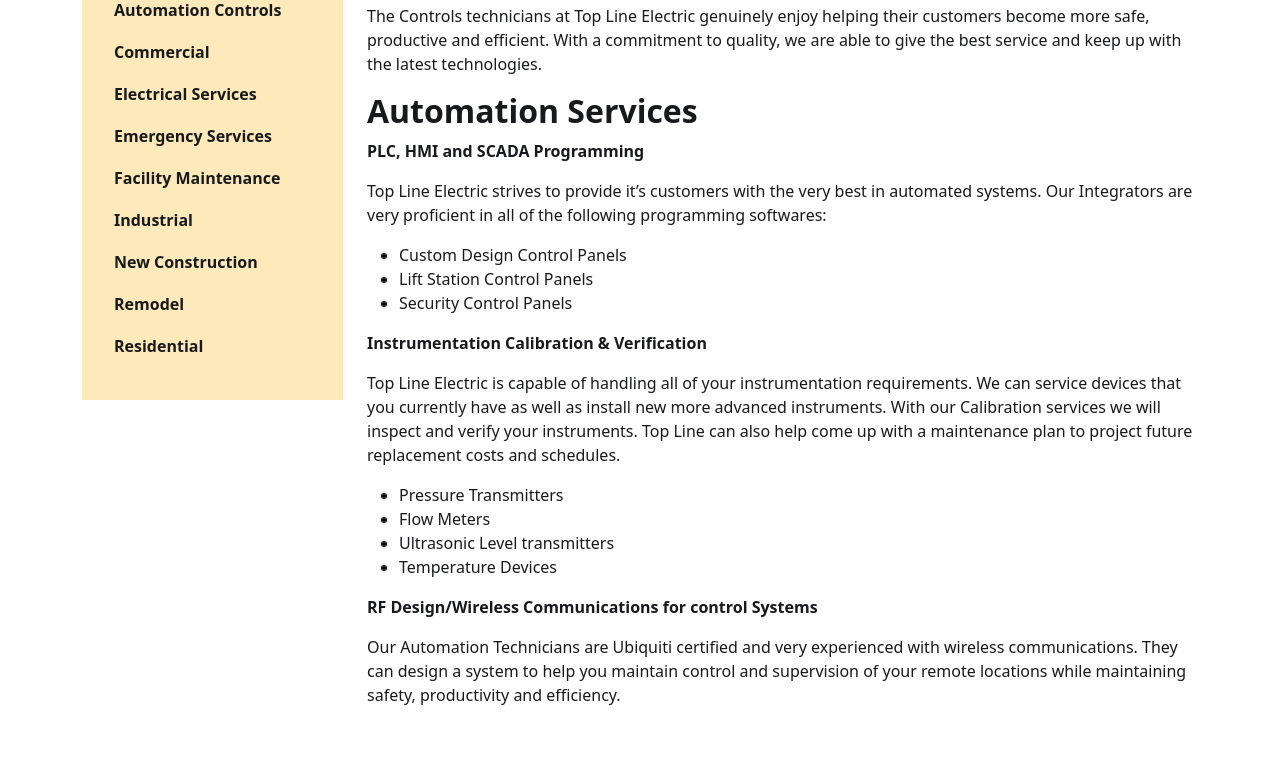
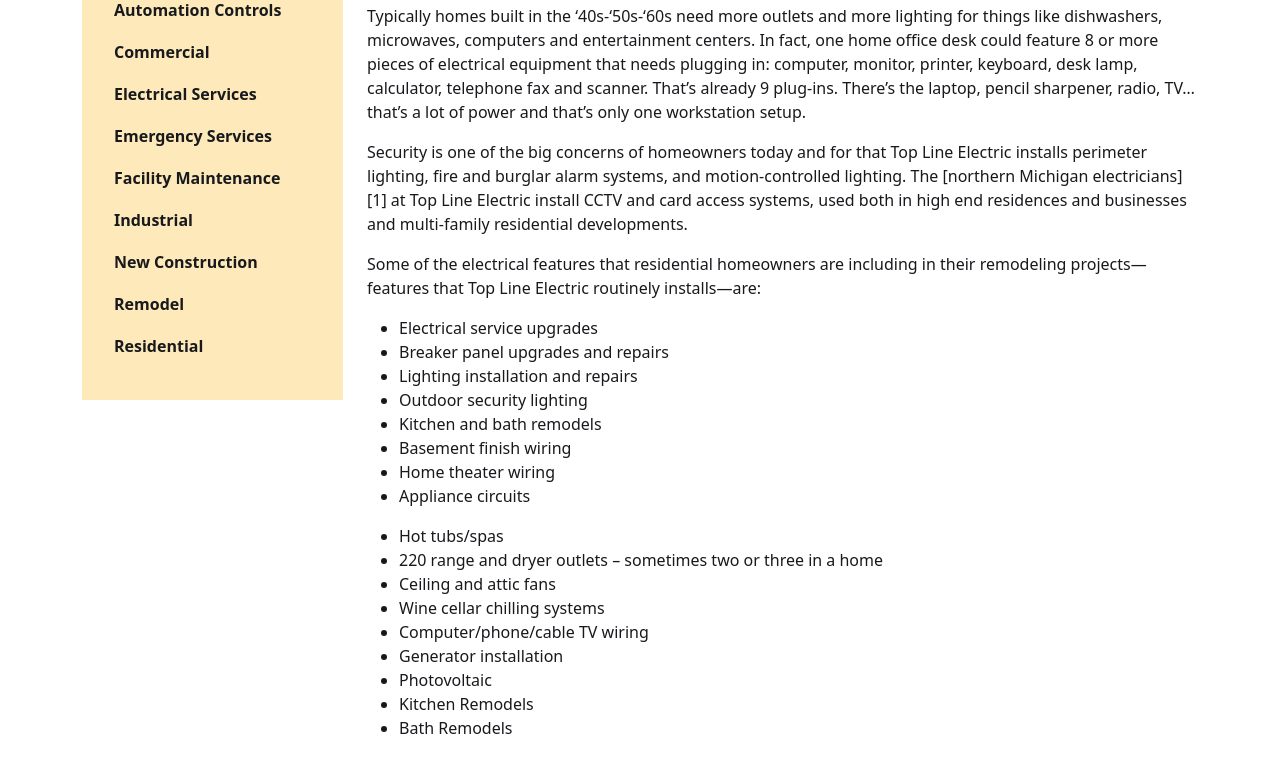
Before and after one commit to schraderweb/toplineelectric, an Eleventy site: page src/electrical-services-traverse-city/remodel-home-electricians.html in a window 1280 px wide. Shown: the part 632-1400 px from the top of the page. Built offline with nearby package versions, Linux system fonts and the light colour scheme; Eleventy itself is replaced by a stand-in of ours; files that its build step writes are made by us from their sources.

Commit message:
Update remodel-home-electricians.html

```diff
--- a/src/electrical-services-traverse-city/remodel-home-electricians.html
+++ b/src/electrical-services-traverse-city/remodel-home-electricians.html
@@ -26,57 +26,47 @@
       <div class="col">
         <h2 class="fw-bold">
    Remodel Home Electricians       </h2>
-        <p>
-          The Controls technicians at Top Line Electric genuinely
- enjoy helping their customers become more safe, productive and efficient. With a commitment to quality, we are able to give the best service and keep up with the latest technologies.
-        </p>
 
-<h2>
-    <strong>Automation Services</strong>
-  </h2>
-  <p>
-    <strong>PLC, HMI and SCADA Programming</strong>
-  </p>
-  <p>
-    Top Line Electric strives to provide it&#8217;s customers with the very best in automated systems.  Our Integrators are very proficient in all of the following programming softwares:
-  </p>
-        <ul>
-    <li>
-      Custom Design Control Panels
-    </li>
-    <li>
-      Lift Station Control Panels
-    </li>
-    <li>
-      Security Control Panels
-    </li>
-  </ul>
-  <p>
-    <strong>Instrumentation Calibration & Verification</strong>
-  </p>
-  <p>
-    Top Line Electric is capable of handling all of your instrumentation requirements. We can service devices that you currently have as well as install new more advanced instruments. With our Calibration services we will inspect and verify your instruments. Top Line can also help come up with a maintenance plan to project future replacement costs and schedules.
-  </p>
-  <ul>
-    <li>
-      Pressure Transmitters
-    </li>
-    <li>
-      Flow Meters
-    </li>
-    <li>
-      Ultrasonic Level transmitters
-    </li>
-    <li>
-      Temperature Devices
-    </li>
-  </ul>
-  <p>
-    <strong>RF Design/Wireless Communications for control Systems</strong>
-  </p>
-  <p>
-    Our Automation Technicians are Ubiquiti certified and very experienced with wireless communications. They can design a system to help you maintain control and supervision of your remote locations while maintaining safety, productivity and efficiency.
-  </p>
+
+
+
+<p>Typically homes built in the ‘40s-‘50s-‘60s need more outlets and more lighting for things like dishwashers, microwaves, computers and entertainment centers. In fact, one home office desk could feature 8 or more pieces of electrical equipment that needs plugging in: computer, monitor, printer, keyboard, desk lamp, calculator, telephone fax and scanner. That’s already 9 plug-ins. There’s the laptop, pencil sharpener, radio, TV…that’s a lot of power and that’s only one workstation setup.</p>
+<p>Security is one of the big concerns of homeowners today and for that Top Line Electric installs perimeter lighting, fire and burglar alarm systems, and motion-controlled lighting. The [northern Michigan electricians][1] at Top Line Electric install CCTV and card access systems, used both in high end residences and businesses and multi-family residential developments.</p>
+<p>Some of the electrical features that residential homeowners are including in their remodeling projects—features that Top Line Electric routinely installs—are:</p>
+<div class="row">
+<section class="six columns">
+<ul>
+<li>Electrical service upgrades</li>
+<li>Breaker panel upgrades and repairs</li>
+<li>Lighting installation and repairs</li>
+<li>Outdoor security lighting</li>
+<li>Kitchen and bath remodels</li>
+<li>Basement finish wiring</li>
+<li>Home theater wiring</li>
+<li>Appliance circuits</li>
+</ul>
+</section>
+<section class="six columns">
+<ul>
+<li>Hot tubs/spas</li>
+<li>220 range and dryer outlets – sometimes two or three in a home</li>
+<li>Ceiling and attic fans</li>
+<li>Wine cellar chilling systems</li>
+<li>Computer/phone/cable TV wiring</li>
+<li>Generator installation</li>
+<li>Photovoltaic</li>
+<li>Kitchen Remodels</li>
+<li>Bath Remodels</li>
+</ul>
+</section>
+</div>
+
+
+
+
+
+
+
 
       </div>
     </div>
```
